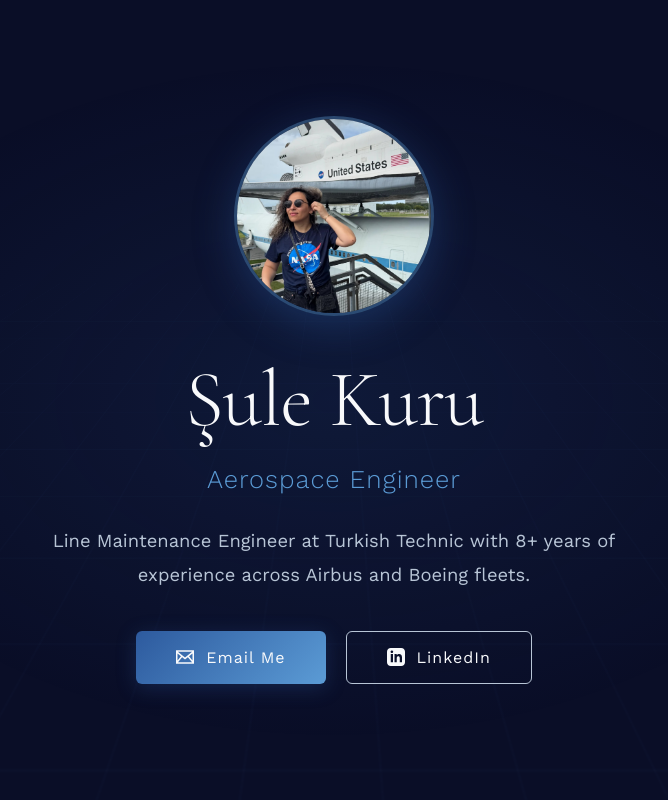
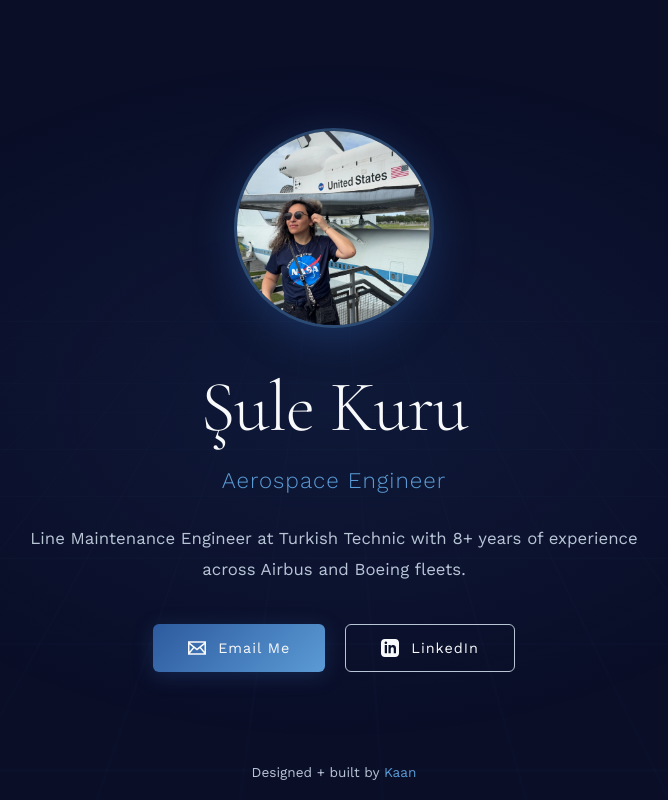
Before and after one commit to esendemirk/sulekuru-portfolio, a plain HTML site: page index.html in a window 1280 px wide. Shown: the whole page, without its empty margins (306-974 px from the left). Drawn offline with nearby package versions, Linux system fonts and the light colour scheme.

Commit message:
Update font proportions and add footer link

```diff
--- a/index.html
+++ b/index.html
@@ -87,7 +87,7 @@
 
         .name {
             font-family: 'Cormorant Garamond', serif;
-            font-size: clamp(3rem, 8vw, 5rem);
+            font-size: clamp(2.5rem, 7vw, 4.5rem);
             font-weight: 300;
             line-height: 1.1;
             margin-bottom: 20px;
@@ -96,7 +96,7 @@
         }
 
         .title {
-            font-size: clamp(1.2rem, 3vw, 1.6rem);
+            font-size: clamp(1.1rem, 2.5vw, 1.4rem);
             color: var(--sky-blue);
             margin-bottom: 30px;
             font-weight: 300;
@@ -105,7 +105,7 @@
         }
 
         .summary {
-            font-size: clamp(1rem, 2vw, 1.15rem);
+            font-size: clamp(0.95rem, 1.8vw, 1.05rem);
             color: var(--metallic);
             line-height: 1.8;
             margin-bottom: 40px;
@@ -124,10 +124,10 @@
         }
 
         .btn {
-            padding: 16px 40px;
+            padding: 14px 35px;
             border: none;
             border-radius: 6px;
-            font-size: 1rem;
+            font-size: 0.9rem;
             font-weight: 400;
             letter-spacing: 1px;
             cursor: pointer;
@@ -178,6 +178,29 @@
             }
         }
 
+        .footer {
+            position: fixed;
+            bottom: 20px;
+            left: 0;
+            right: 0;
+            text-align: center;
+            font-size: 0.85rem;
+            color: var(--metallic);
+            opacity: 0.7;
+            z-index: 10;
+            animation: fadeIn 1.5s ease-out 1.2s both;
+        }
+
+        .footer a {
+            color: var(--sky-blue);
+            text-decoration: none;
+            transition: color 0.3s ease;
+        }
+
+        .footer a:hover {
+            color: var(--pearl);
+        }
+
         @media (max-width: 640px) {
             .container {
                 padding: 30px 20px;
@@ -190,7 +213,7 @@
             }
 
             .name {
-                font-size: 2.5rem;
+                font-size: 2.2rem;
             }
 
             .cta-buttons {
@@ -198,8 +221,8 @@
             }
 
             .btn {
-                padding: 14px 30px;
-                font-size: 0.9rem;
+                padding: 12px 26px;
+                font-size: 0.85rem;
             }
         }
 
@@ -211,12 +234,12 @@
             }
 
             .name {
-                font-size: 2.2rem;
+                font-size: 2rem;
                 margin-bottom: 15px;
             }
 
             .title {
-                font-size: 1.1rem;
+                font-size: 1rem;
                 margin-bottom: 25px;
             }
 
@@ -251,7 +274,7 @@
         </p>
 
         <div class="cta-buttons">
-            <a href="/cdn-cgi/l/email-protection#394a4c555c5c524c4b4c795e54585055175a5654" class="btn btn-primary">
+            <a href="mailto:suleekuru@gmail.com" class="btn btn-primary">
                 <svg width="18" height="18" fill="currentColor" viewBox="0 0 24 24">
                     <path d="M0 3v18h24v-18h-24zm6.623 7.929l-4.623 5.712v-9.458l4.623 3.746zm-4.141-5.929h19.035l-9.517 7.713-9.518-7.713zm5.694 7.188l3.824 3.099 3.83-3.104 5.612 6.817h-18.779l5.513-6.812zm9.208-1.264l4.616-3.741v9.348l-4.616-5.607z"/>
                 </svg>
@@ -263,3 +286,11 @@
                 </svg>
                 LinkedIn
             </a>
+        </div>
+    </div>
+
+    <div class="footer">
+        Designed + built by <a href="https://www.kaanesendemir.com" target="_blank">Kaan</a>
+    </div>
+</body>
+</html>
```
